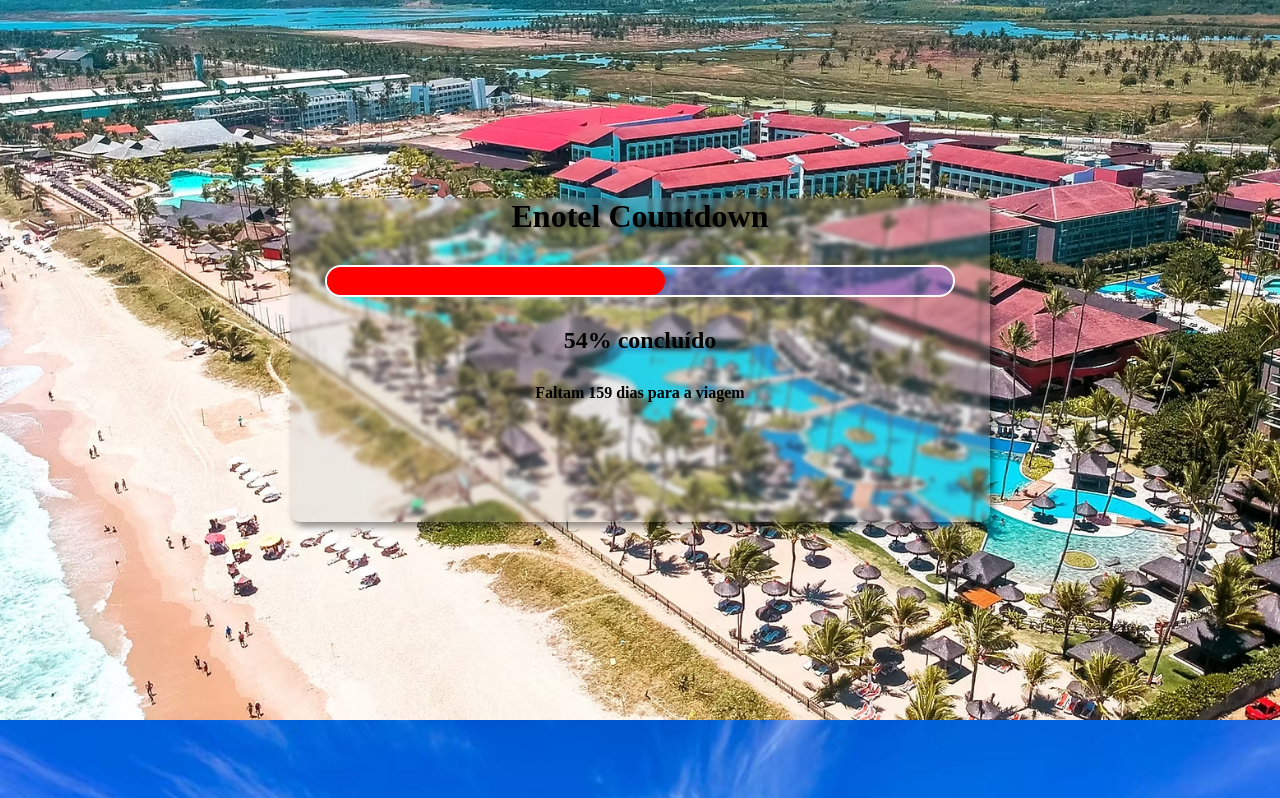
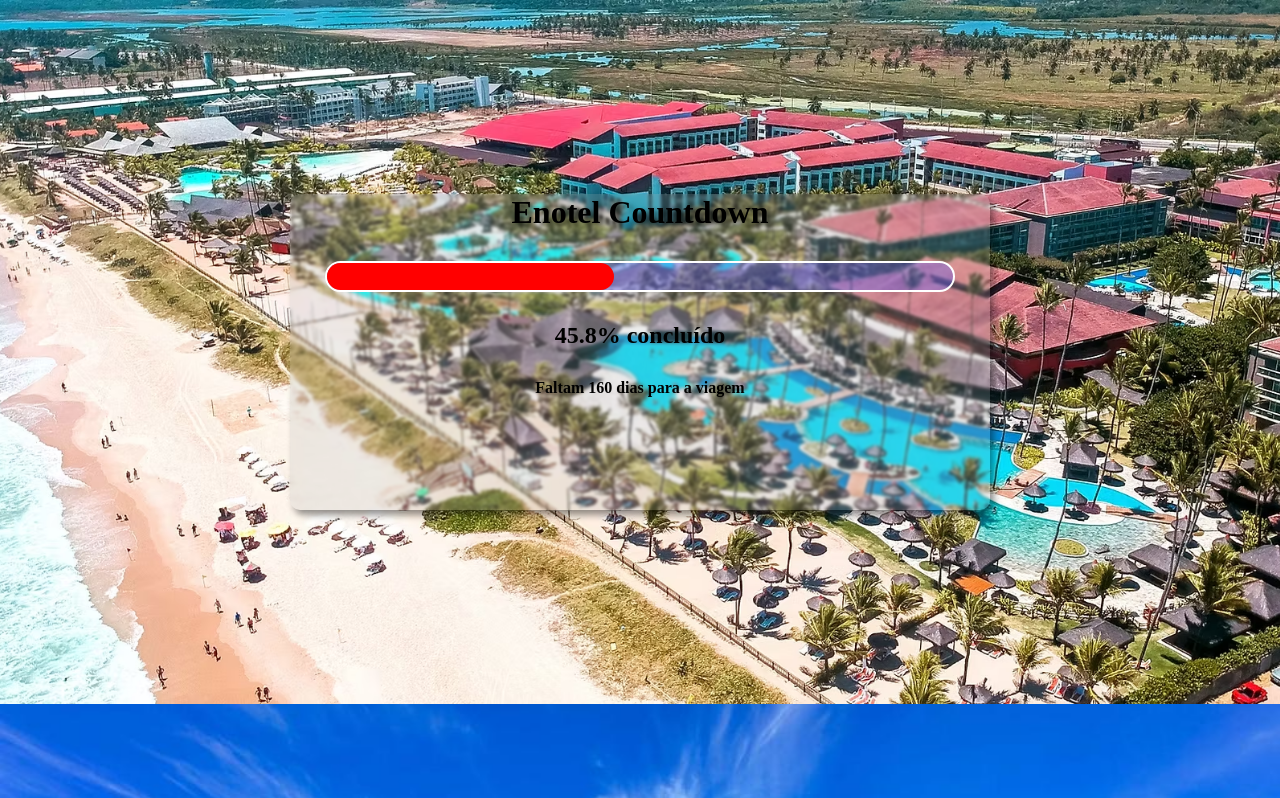
Before and after one commit to pedroguedes9/projetos-externos, a plain HTML site: page projeto-enotel/index.html in a window 1280 px wide. Shown: the top 798 px of the page. Drawn offline with Linux system fonts and the light colour scheme.

Commit message:
Improve countdown logic and update CSS units
Refactored the countdown timer in script.js to update dynamically, handle edge cases, and display progress more accurately. Updated style.css to use 'dvh' units for section heights and adjusted the blur effect for better visual consistency.

```diff
--- a/projeto-enotel/assets/js/script.js
+++ b/projeto-enotel/assets/js/script.js
@@ -1,21 +1,40 @@
-const tripDate = new Date("2025-12-5")
-let currentDate = new Date()
+const tripDate = new Date(2025, 11, 5)
 const totalWaitingTime = 295
+const tripTimestamp = tripDate.getTime()
+const daysLeftDisplay = document.querySelector(".days-left")
+const pctCountdownDisplay = document.querySelector(".pct-countdown")
+const progressBar = document.querySelector(".progress-bar")
+const msPerDay = 24 * 60 * 60 * 1000 // 86400000
+let daysLeft
+let pctCountdown
 
-let currentDateMilsec = currentDate.getTime()
-let tripDateMilsec = tripDate.getTime()
-let daysLeft = ((tripDateMilsec - currentDateMilsec) / 86400000).toFixed()
+function updateCountdown () {
+    let currentDate = new Date()
+    let currentTimestamp = currentDate.getTime()
+    daysLeftDisplay.textContent = `Calculando...`
 
-const daysLeftDisplay = document.querySelector(".days-left")
-daysLeftDisplay.textContent = `Faltam ${daysLeft} dias para a viagem`
+    // Converte milissegundos para dias e arredonda para cima
+    daysLeft = Math.ceil(((tripTimestamp - currentTimestamp) / msPerDay))
 
+    // Garante que a porcentagem fique entre 0% e 100%
+    pctCountdown = (((totalWaitingTime - daysLeft) / totalWaitingTime) * 100).toFixed(1)
 
-let pctCountdown = ((daysLeft / totalWaitingTime ) * 100).toFixed()
-const pctCountdownDisplay = document.querySelector(".pct-countdown")
-pctCountdownDisplay.textContent = `${pctCountdown}% concluído`
-const progressBar = document.querySelector(".progress-bar")
-progressBar.style.width = `${pctCountdown}%`
+    if (daysLeft <= 0) {
+        daysLeft = 0
+        daysLeftDisplay.textContent = `A viagem chegou! \u{1F389}`
+        pctCountdown = 100
+    } else if (daysLeft === 1) {
+        daysLeftDisplay.textContent = `Falta ${daysLeft} dia para a viagem \u{1F389}`
+    } else {
+        daysLeftDisplay.textContent = `Faltam ${daysLeft} dias para a viagem`
+    }
+    pctCountdownDisplay.textContent = `${pctCountdown}% concluído`
+    progressBar.style.width = `${pctCountdown}%`
 
-console.log(pctCountdown)
-console.log(currentDateMilsec)
-console.log(tripDateMilsec)
+    console.log(`📅 Dias restantes: ${daysLeft}`)
+    console.log(`📊 Progresso: ${pctCountdown}%`)
+    console.log(`🎯 Data da viagem: ${tripDate.toLocaleDateString('pt-BR')}`)
+}
+
+updateCountdown()
+setInterval(updateCountdown, 3600000)
--- a/projeto-enotel/assets/styles/style.css
+++ b/projeto-enotel/assets/styles/style.css
@@ -16,7 +16,7 @@
     background-size: cover;
     background-repeat: no-repeat;
     width: 100%;
-    height: 90vh;
+    height: 88dvh;
     display: flex;
     flex-flow: column nowrap;
     align-items: center;
@@ -34,7 +34,7 @@
     flex-flow: column nowrap;
     align-items: center;
     gap: 30px;
-    backdrop-filter: blur(2px);
+    backdrop-filter: blur(1.4px);
     box-shadow: 4px 5px 7px 0px rgba(0, 0, 0, 0.425);
 }
 h1.titulo {
@@ -60,7 +60,7 @@
     background-position: center center;
     background-attachment: fixed;
     width: 100%;
-    height: 90vh;
+    height: 90dvh;
     display: flex;
     flex-flow: column;
     align-items: center;
@@ -76,7 +76,7 @@
     background-position: center center;
     background-attachment: fixed;
     width: 100%;
-    height: 90vh;
+    height: 90dvh;
 }
 div.fourth-pic {
     scroll-snap-align: center;
@@ -85,5 +85,5 @@
     background-position: center center;
     background-attachment: fixed;
     width: 100%;
-    height: 90vh;
+    height: 90dvh;
 }
```
